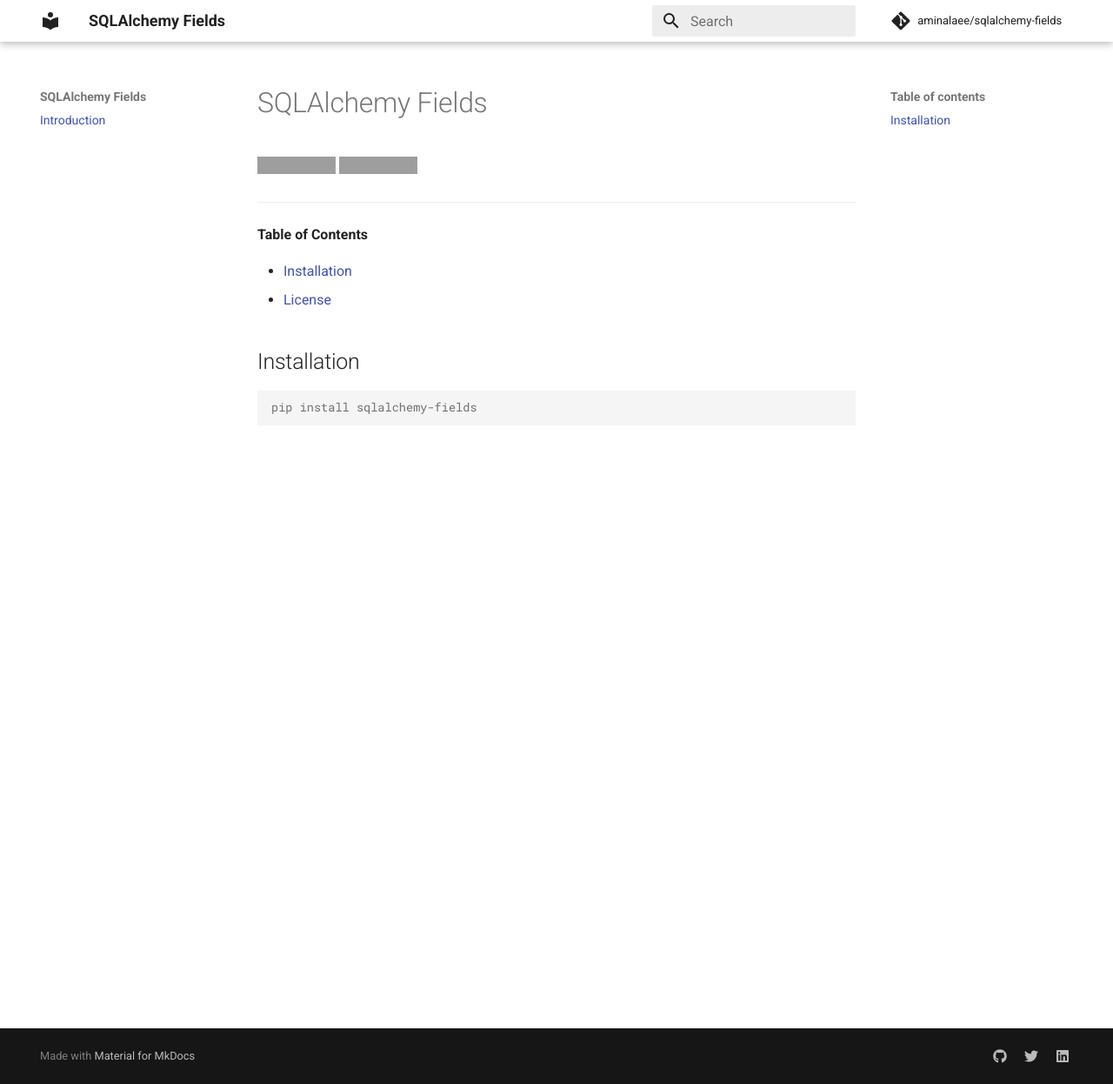
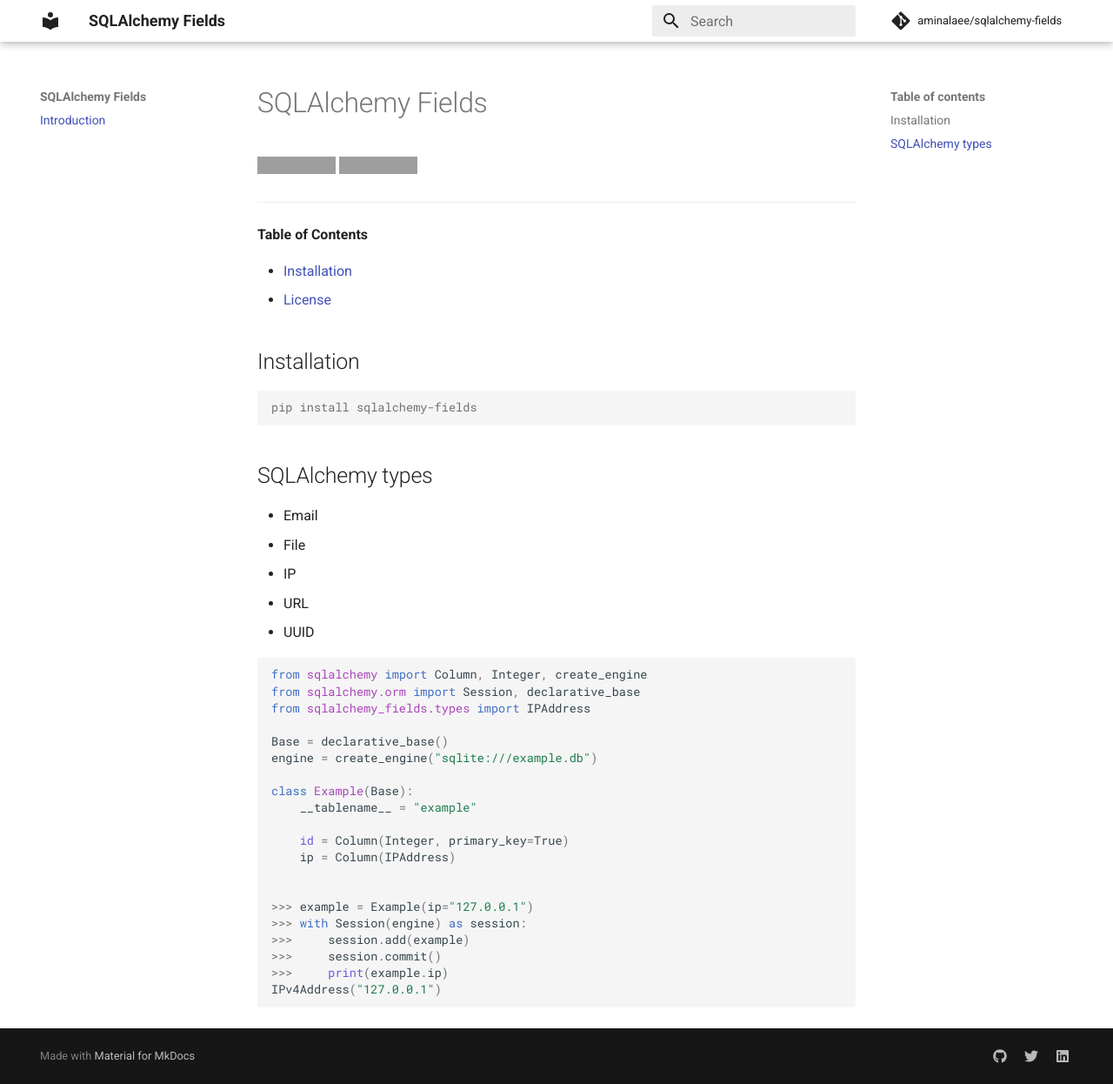
Before and after one commit to aminalaee/fastapi-storages, an MkDocs documentation site: the page built from docs/index.md, in a window 1280 px wide and 1246 px high. Shown: the whole window at 87% size. Built offline with MkDocs 1.6.1 and Material for MkDocs 9.7.7, drawn with Linux system fonts in a browser that asks for light colours; comment, search, counter and statistics services are not loaded; grey boxes are pictures that could not be loaded.

````diff
--- a/docs/index.md
+++ b/docs/index.md
@@ -15,3 +15,34 @@
 ```console
 pip install sqlalchemy-fields
 ```
+
+## SQLAlchemy types
+
+- Email
+- File
+- IP
+- URL
+- UUID
+
+```python
+from sqlalchemy import Column, Integer, create_engine
+from sqlalchemy.orm import Session, declarative_base
+from sqlalchemy_fields.types import IPAddress
+
+Base = declarative_base()
+engine = create_engine("sqlite:///example.db")
+
+class Example(Base):
+    __tablename__ = "example"
+
+    id = Column(Integer, primary_key=True)
+    ip = Column(IPAddress)
+
+
+>>> example = Example(ip="127.0.0.1")
+>>> with Session(engine) as session:
+>>>     session.add(example)
+>>>     session.commit()
+>>>     print(example.ip)
+IPv4Address("127.0.0.1")
+```
````
Also changed, not shown: README.md (+31 -0 lines).
